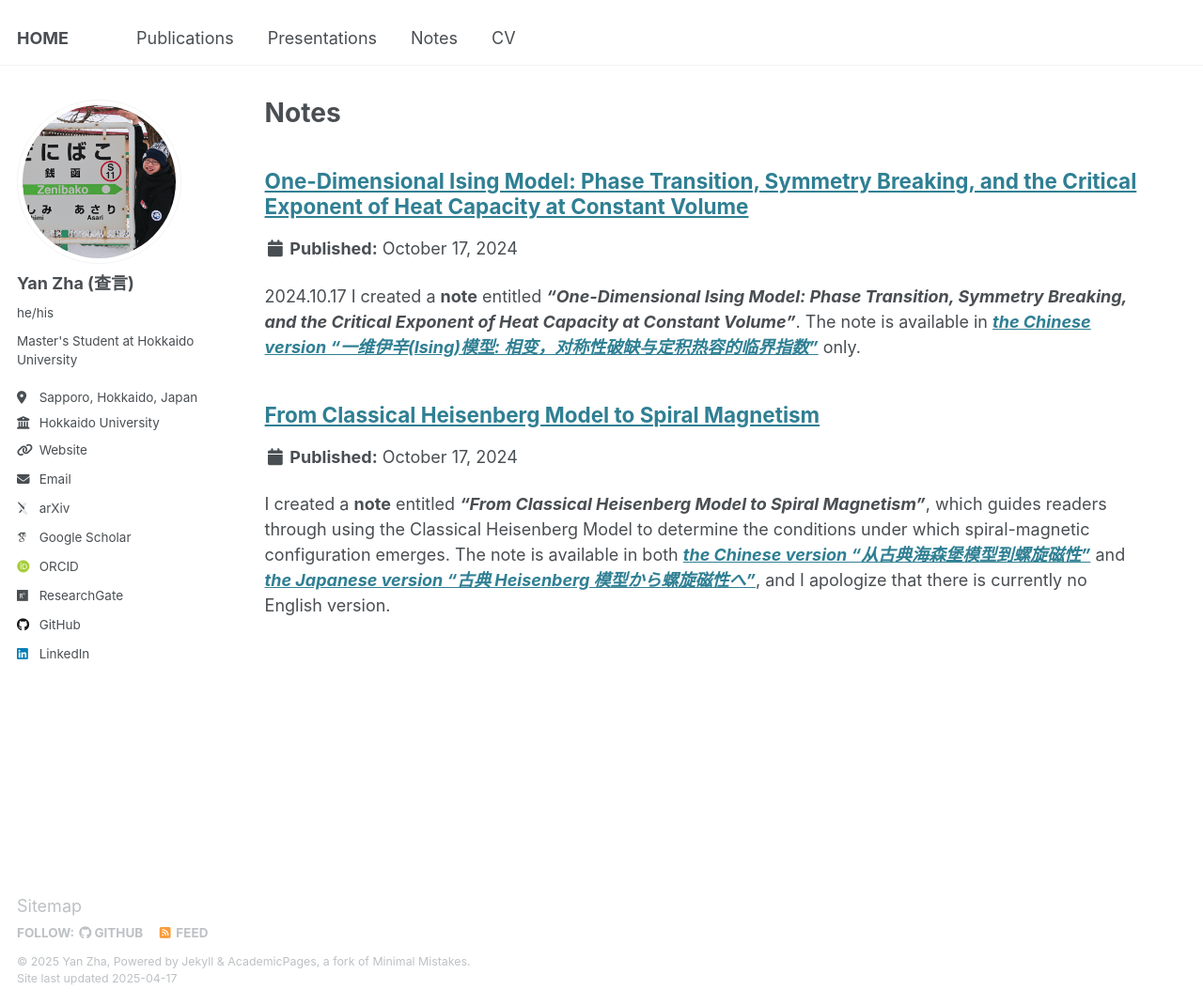
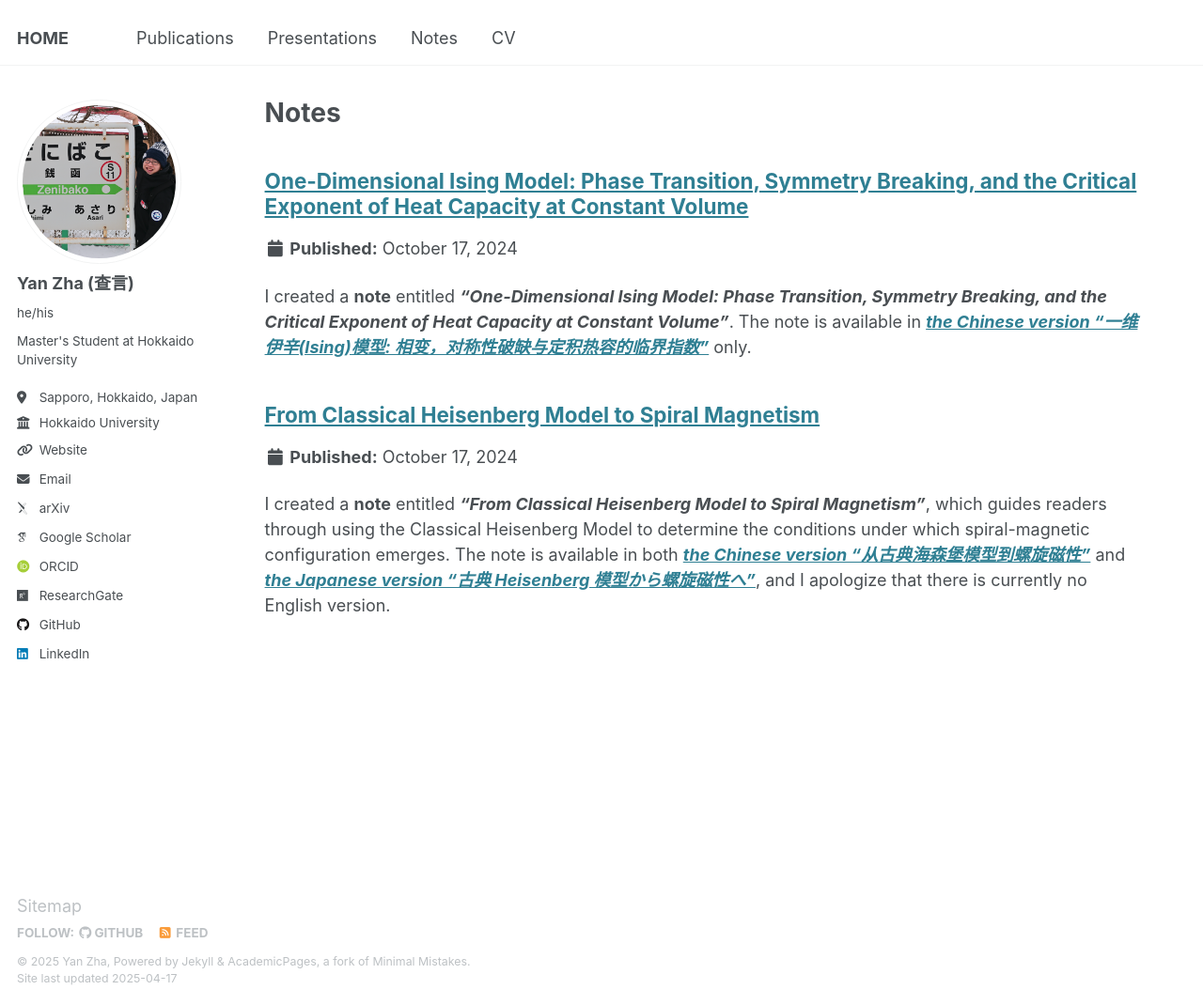
Before and after one commit to yzhacn/yzhacn.github.io, a Jekyll site: the page built from _pages/notes.html, in a window 1280 px wide and 1070 px high. Shown: the whole window at 94% size. Built offline with Jekyll 4.4.1, drawn with Linux system fonts in a browser that asks for light colours; some web fonts are replaced.

Commit message:
Update 20241017_ising.md

```diff
--- a/_notes/20241017_ising.md
+++ b/_notes/20241017_ising.md
@@ -4,4 +4,4 @@
 categories: [Statistical mechanics]
 ---
 
-2024.10.17 I created a **note** entitled ***"One-Dimensional Ising Model: Phase Transition, Symmetry Breaking, and the Critical Exponent of Heat Capacity at Constant Volume"***. The note is available in ***[the Chinese version “一维伊辛(Ising)模型: 相变，对称性破缺与定积热容的临界指数”](https://yzhacn.github.io/files/20241017_ising.pdf)*** only.
+I created a **note** entitled ***"One-Dimensional Ising Model: Phase Transition, Symmetry Breaking, and the Critical Exponent of Heat Capacity at Constant Volume"***. The note is available in ***[the Chinese version “一维伊辛(Ising)模型: 相变，对称性破缺与定积热容的临界指数”](https://yzhacn.github.io/files/20241017_ising.pdf)*** only.
```
